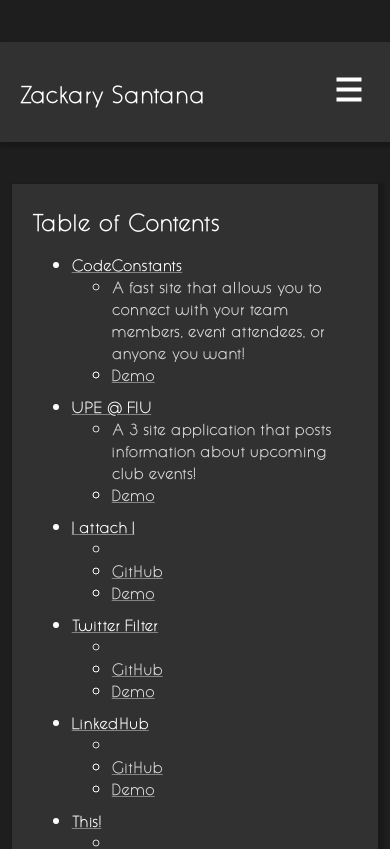
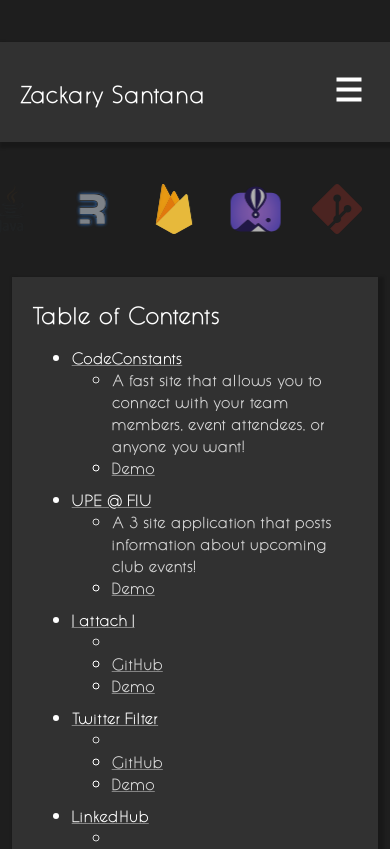
Before and after one commit to ZackarySantana/Gallery, a SvelteKit app: page / in a window 390 px wide. Shown: the top 849 px of the page. Built offline with nearby package versions, Linux system fonts and the light colour scheme.

Commit message:
Added carousel of images

```diff
--- a/src/routes/+page.svelte
+++ b/src/routes/+page.svelte
@@ -1,8 +1,10 @@
 <script>
 	import Project from './Project.svelte';
 	import { projects } from './projects';
+	import ProjectsLine from './ProjectsLine.svelte';
 </script>
 
+<ProjectsLine />
 <main>
 	<h1>Table of Contents</h1>
 	<ul>
--- /dev/null
+++ b/src/routes/ProjectsLine.svelte
@@ -0,0 +1,215 @@
+<script lang="ts">
+	let icons = GetLogos();
+
+	function GetLogos() {
+		return [
+			{
+				link: 'https://reactjs.org/',
+				icon: 'react'
+			},
+			{
+				link: 'https://preactjs.com/',
+				icon: 'preact'
+			},
+			{
+				link: 'https://www.mongodb.com/',
+				icon: 'mongodb'
+			},
+			{
+				link: 'https://twind.dev/',
+				icon: 'twind'
+			},
+			{
+				link: 'https://remix.run/',
+				icon: 'remix'
+			},
+			{
+				link: 'https://www.docker.com/',
+				icon: 'docker'
+			},
+			{
+				link: 'https://prometheus.io/',
+				icon: 'prometheus'
+			},
+			{
+				link: 'https://www.java.com/',
+				icon: 'java'
+			},
+			{
+				link: 'https://grafana.com/',
+				icon: 'grafana'
+			},
+			{
+				link: 'https://firebase.google.com/',
+				icon: 'firebase'
+			},
+			{
+				link: 'https://svelte.dev/',
+				icon: 'svelte'
+			},
+			{
+				link: 'https://tailwindcss.com/',
+				icon: 'tailwind'
+			},
+			{
+				link: 'https://git-scm.com/',
+				icon: 'git'
+			},
+			{
+				link: 'https://fly.io/',
+				icon: 'fly'
+			},
+			{
+				link: 'https://nodejs.org/en/',
+				icon: 'nodejs'
+			},
+			{
+				link: 'https://web.dev/progressive-web-apps/',
+				icon: 'pwa'
+			},
+			{
+				link: 'https://strapi.io/',
+				icon: 'strapi'
+			},
+			{
+				link: 'https://go.dev/',
+				icon: 'golang'
+			},
+			{
+				link: 'https://www.splunk.com/',
+				icon: 'splunk'
+			},
+			{
+				link: 'https://www.python.org/',
+				icon: 'python'
+			},
+			{
+				link: 'https://streamlit.io/',
+				icon: 'streamlit'
+			},
+			{
+				link: 'https://www.solidjs.com/',
+				icon: 'solid'
+			},
+			{
+				link: 'https://vitejs.dev/',
+				icon: 'vite'
+			}
+		].sort(() => (Math.random() < 0.5 ? -1 : 1));
+	}
+</script>
+
+<div class="wrapper">
+	{#each icons as icon, i}
+		<a
+			href={icon.link}
+			target="_blank"
+			rel="noopener noreferrer"
+			class="icon"
+			style={`animation-delay: -${i * 2}s;`}
+		>
+			<img src={`/tech/${icon.icon}.svg`} alt={icon.icon} />
+		</a>
+	{/each}
+</div>
+
+<style>
+	div.wrapper {
+		width: calc(100% - 4vw);
+		margin-top: 5vh;
+		margin-inline: 2vw;
+		position: relative;
+
+		display: flex;
+		gap: 30px;
+		height: 75px;
+	}
+
+	a {
+		position: absolute;
+		right: 0;
+		animation: across-screen 46s linear infinite;
+		opacity: 0;
+		transition-property: opacity;
+		transition-timing-function: cubic-bezier(0.4, 0, 0.2, 1);
+		transition-duration: 150ms;
+		height: 75px;
+		width: 75px;
+	}
+
+	img {
+		height: 100%;
+		width: 100%;
+	}
+
+	@keyframes across-screen {
+		0% {
+			opacity: 0;
+		}
+		25% {
+			opacity: 1;
+		}
+		45% {
+			opacity: 0;
+			transform: translate(calc(-100vw + 7.5rem + 75px), 0);
+			pointer-events: unset;
+		}
+		46% {
+			pointer-events: none;
+		}
+	}
+
+	@keyframes across-small-screen {
+		0% {
+			opacity: 0;
+			transform: translate(calc(-1.4rem), 0);
+		}
+		15% {
+			opacity: 1;
+		}
+		30% {
+			opacity: 0;
+			transform: translate(calc(-100vw + 4.8rem + 20px), 0);
+			pointer-events: unset;
+		}
+		21% {
+			pointer-events: none;
+		}
+	}
+
+	@keyframes across-very-small-screen {
+		0% {
+			opacity: 0;
+			transform: translate(1.3rem, 0);
+		}
+		10% {
+			opacity: 1;
+		}
+		20% {
+			opacity: 0;
+			transform: translate(calc(-100vw + 1rem + 20px), 0);
+			pointer-events: unset;
+		}
+		21% {
+			pointer-events: none;
+		}
+	}
+
+	@media (max-width: 1100px) {
+		div.wrapper {
+			height: 50px;
+		}
+
+		a {
+			height: 50px;
+			width: 50px;
+			animation: across-small-screen 46s linear infinite;
+		}
+	}
+
+	@media (max-width: 550px) {
+		a {
+			animation: across-very-small-screen 46s linear infinite;
+		}
+	}
+</style>
```
